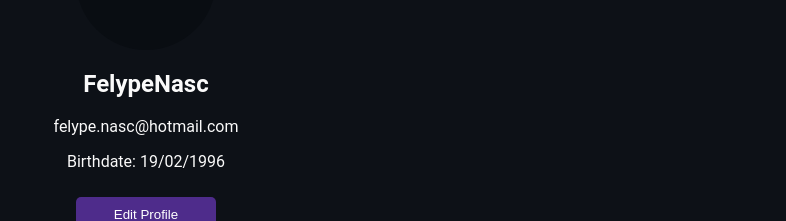
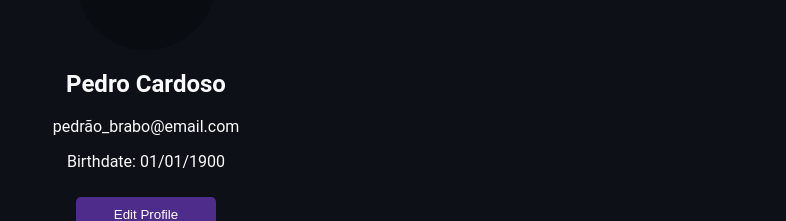
Before and after one commit to FelypeNasc/my-alpha-profiler, a React (Create React App) app in the folder frontend/: page / in a window 1280 px wide. Shown: the part 324-545 px from the top of the page, without its empty margins (494-1280 px from the left). Built offline with nearby package versions, Linux system fonts and the light colour scheme.

Commit message:
fix: just change of user info

```diff
--- a/frontend/src/pages/HomePage/index.jsx
+++ b/frontend/src/pages/HomePage/index.jsx
@@ -11,9 +11,9 @@ function HomePage() {
       <main id="home-page-main">
         <div id="profile-picture"></div>
         <div id="profile-info">
-          <h2 id="username">FelypeNasc</h2>
-          <p id="email">felype.nasc@hotmail.com</p>
-          <p id="birthdate">Birthdate: 19/02/1996</p>
+          <h2 id="username">Pedro Cardoso</h2>
+          <p id="email">pedrão_brabo@email.com</p>
+          <p id="birthdate">Birthdate: 01/01/1900</p>
         </div>
         <div className="navigate-buttons">
           <button id="edit-button">Edit Profile</button>
```
